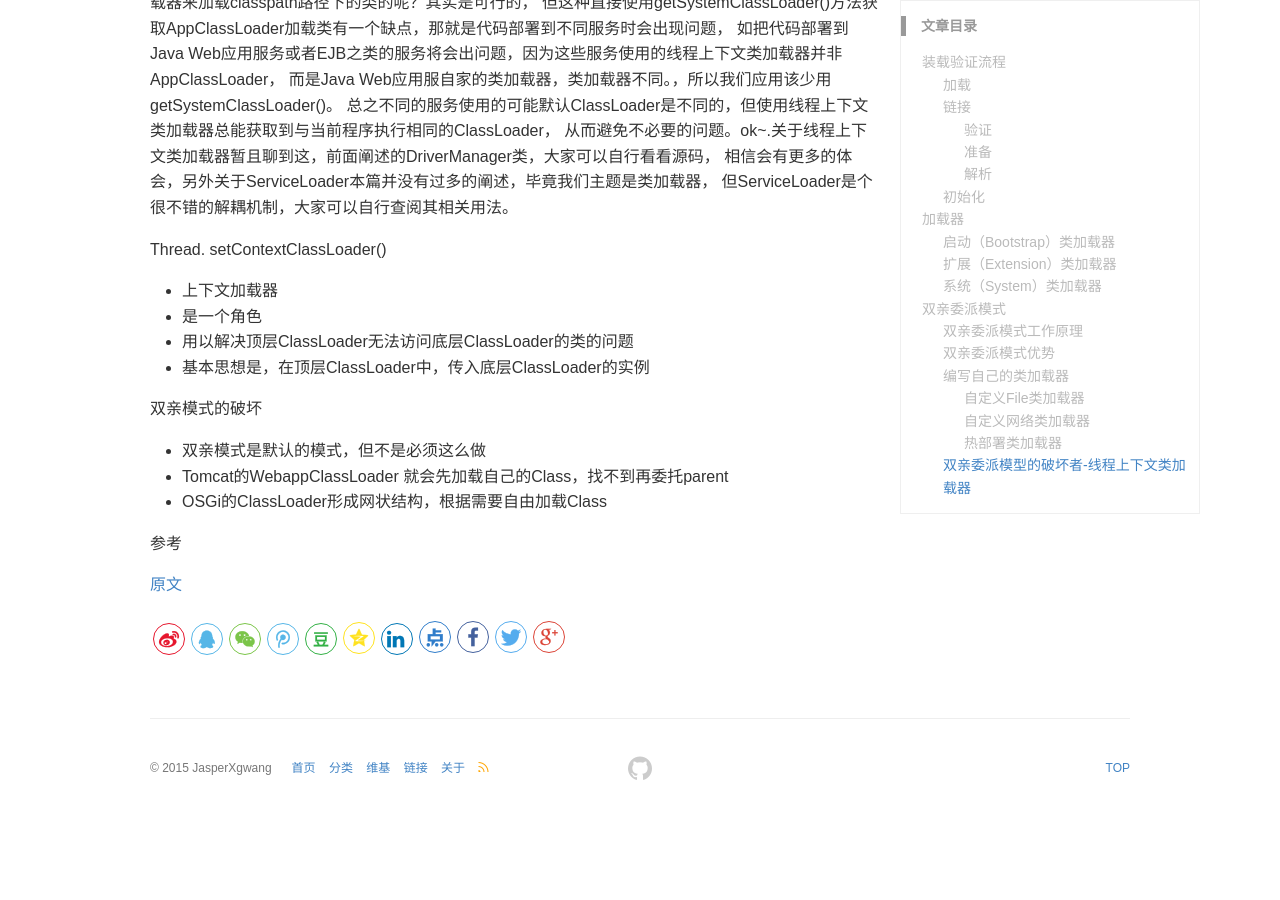
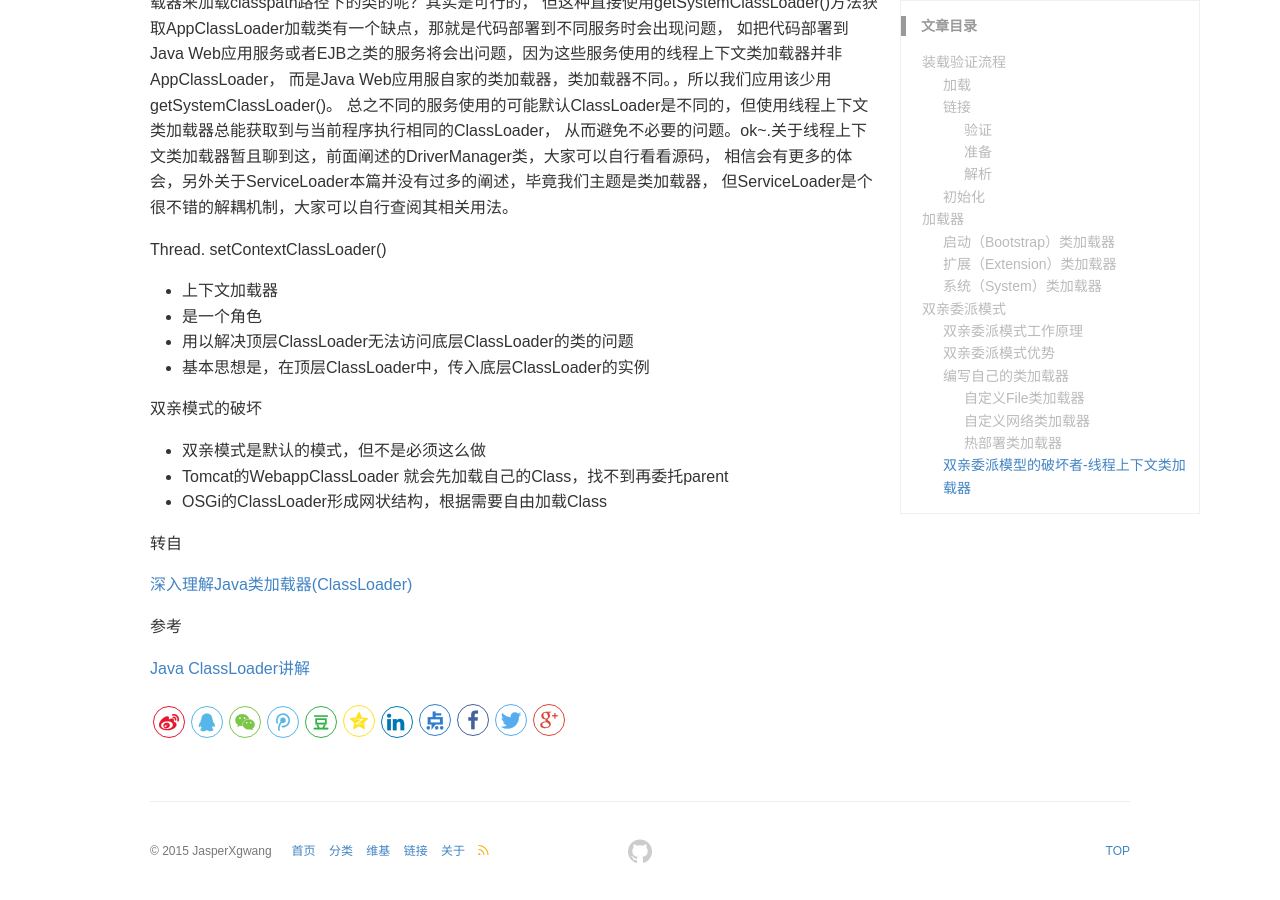
Before and after one commit to JasperBalcony/JasperBalcony.github.io, a Jekyll site: the page built from _posts/jvm/2018-06-06-JAVA类加载器.md, in a window 1280 px wide and 900 px high, scrolled down 13117 px. Built offline with Jekyll 4.4.1, drawn with Linux system fonts in a browser that asks for light colours; nearby versions of some CDN libraries; library files that are not in the unit come from our copies; comment, search, counter and statistics services are not loaded; before the commit the page ends 13934 px from its top, so only the background shows below that.

Commit message:
class load

```diff
--- a/_posts/jvm/2018-06-06-JAVA类加载器.md
+++ b/_posts/jvm/2018-06-06-JAVA类加载器.md
@@ -513,6 +513,10 @@ Thread. setContextClassLoader()
 * Tomcat的WebappClassLoader 就会先加载自己的Class，找不到再委托parent
 * OSGi的ClassLoader形成网状结构，根据需要自由加载Class
 
+转自
+
+[深入理解Java类加载器(ClassLoader)](https://blog.csdn.net/javazejian/article/details/73413292)
+
 参考
 
-[原文](https://blog.csdn.net/javazejian/article/details/73413292)
+[Java ClassLoader讲解](https://www.toutiao.com/a6631143693522829827/?tt_from=weixin&utm_campaign=client_share&wxshare_count=1&timestamp=1543934674&app=news_article_lite&utm_source=weixin&iid=52867771468&utm_medium=toutiao_ios&group_id=6631143693522829827)
```
